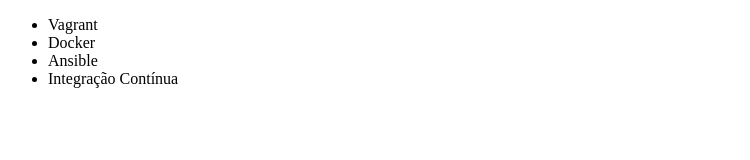
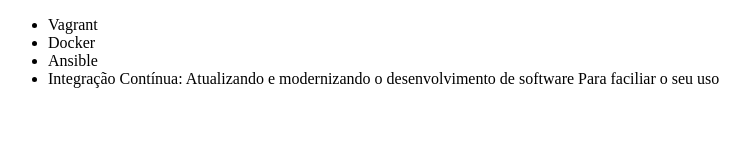
Before and after one commit to SergioHenrique44/teste-git, a plain HTML site: page index.html in a window 1280 px wide. Shown: the whole page, without its empty margins (0-750 px from the left). Drawn offline with Linux system fonts and the light colour scheme.

Commit message:
Alterando o nome do curso de integraçao continua

```diff
--- a/index.html
+++ b/index.html
@@ -9,7 +9,7 @@
         <li>Vagrant</li>
         <li>Docker</li>
         <li>Ansible</li>
-        <li>Integração Contínua</li>
+        <li>Integração Contínua: Atualizando e modernizando o desenvolvimento de software Para faciliar o seu uso</li>
     </ul>
 </body>
 </html>
```
